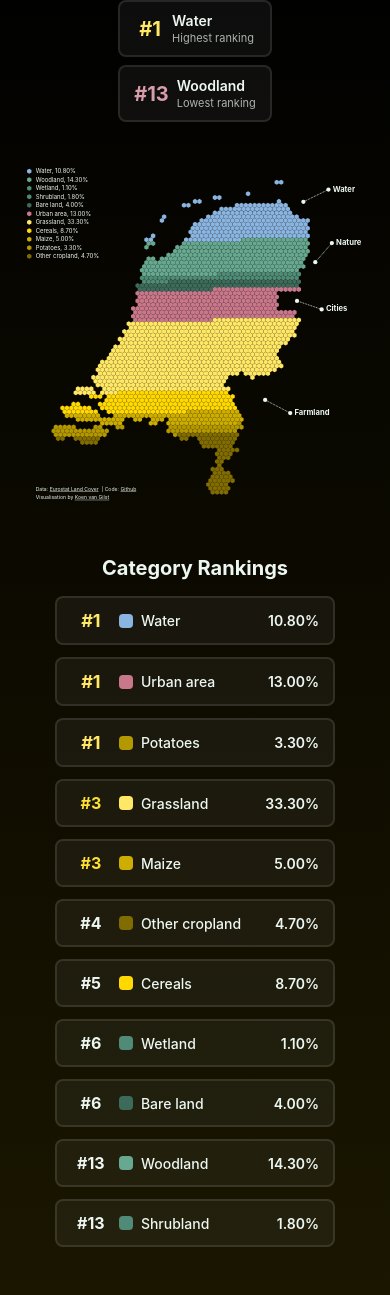
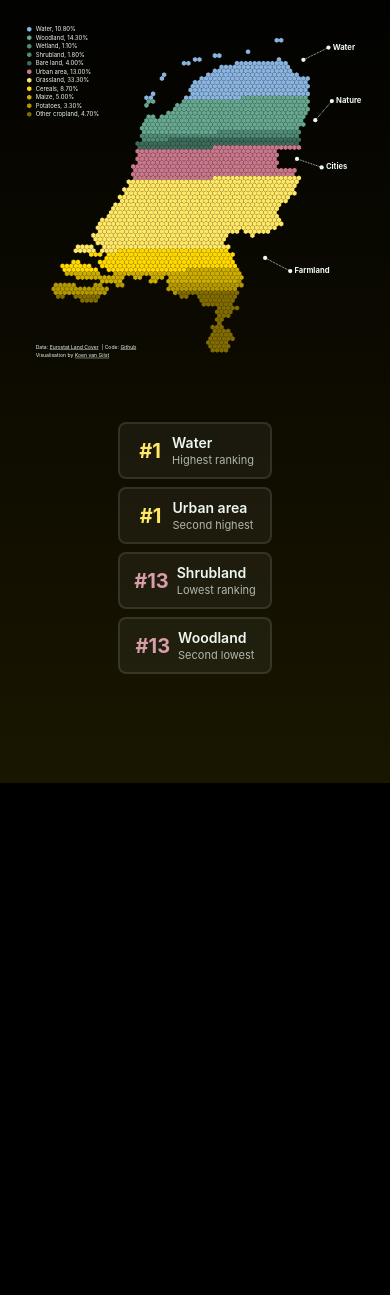
Before and after one commit to vnglst/onsland, a web app: file public/country.html in a window 390 px wide. Shown: the part 61-1356 px from the top of the page. After the commit the page ends 844 px from the top, so only its background shows below. Run offline with its HTML, style and script files only (its server is not run), Linux system fonts and the light colour scheme.

Commit message:
Improve country rankings display with 4 badges
- Move ranking badges from top to bottom (after visualization)
- Show 4 badges instead of 2: top 2 and bottom 2 rankings
- Remove full rankings table from bottom of page
- Update CSS for better bottom positioning
- Badges show: highest, second highest, lowest, second lowest

```diff
--- a/public/country.html
+++ b/public/country.html
@@ -29,17 +29,10 @@
       </div>
     </header>
 
+    <svg id="countrySvg" viewBox="0 0 800 800" preserveAspectRatio="xMidYMid"></svg>
+
     <div id="rankingsInfo" class="rankings-info">
       <!-- Rankings information will be dynamically inserted here -->
-    </div>
-
-    <svg id="countrySvg" viewBox="0 0 800 800" preserveAspectRatio="xMidYMid"></svg>
-
-    <div class="country-rankings-container">
-      <h2 class="country-rankings-title">Category Rankings</h2>
-      <div id="countryRankingsTable" class="country-rankings-table">
-        <!-- Rankings table will be dynamically generated here -->
-      </div>
     </div>
 
     <script src="countries.js"></script>
@@ -102,138 +95,71 @@
         return categoryName.toLowerCase().replace(/[^a-z0-9]+/g, '-');
       }
 
-      function displayRankings() {
-        const rankings = calculateCountryRankings();
-        const container = document.getElementById('rankingsInfo');
-
-        // Find highest ranking (lowest position number)
-        const topRanking = rankings.reduce((min, r) => r.position < min.position ? r : min, rankings[0]);
-
-        // Find lowest ranking (highest position number, but not last place in categories with only this country)
-        const bottomRanking = rankings
-          .filter(r => r.totalCountries > 1) // Only consider categories with multiple countries
-          .reduce((max, r) => r.position > max.position ? r : max, { position: 0 });
-
-        // Create badges
-        if (topRanking) {
-          const topBadge = document.createElement('div');
-          topBadge.className = 'ranking-badge';
+      function createRankingBadge(ranking, label, isTopRank) {
+        const badge = document.createElement('div');
+        badge.className = 'ranking-badge';
 
         const link = document.createElement('a');
-          link.href = `rankings.html#${createCategorySlug(topRanking.categoryName)}`;
+        link.href = `rankings.html#${createCategorySlug(ranking.categoryName)}`;
 
         const positionNumber = document.createElement('div');
-          positionNumber.className = 'ranking-position-number top-rank';
-          positionNumber.textContent = `#${topRanking.position}`;
+        positionNumber.className = `ranking-position-number ${isTopRank ? 'top-rank' : 'bottom-rank'}`;
+        positionNumber.textContent = `#${ranking.position}`;
 
         const content = document.createElement('div');
         content.className = 'ranking-badge-content';
 
         const category = document.createElement('div');
         category.className = 'ranking-badge-category';
-          category.textContent = topRanking.categoryName;
+        category.textContent = ranking.categoryName;
 
-          const label = document.createElement('div');
-          label.className = 'ranking-badge-label';
-          label.textContent = `Highest ranking`;
+        const labelDiv = document.createElement('div');
+        labelDiv.className = 'ranking-badge-label';
+        labelDiv.textContent = label;
 
         content.appendChild(category);
-          content.appendChild(label);
+        content.appendChild(labelDiv);
 
         link.appendChild(positionNumber);
         link.appendChild(content);
-          topBadge.appendChild(link);
+        badge.appendChild(link);
 
-          container.appendChild(topBadge);
+        return badge;
       }
 
-        if (bottomRanking && bottomRanking.position > 0) {
-          const bottomBadge = document.createElement('div');
-          bottomBadge.className = 'ranking-badge';
+      function displayRankings() {
+        const rankings = calculateCountryRankings();
+        const container = document.getElementById('rankingsInfo');
 
-          const link = document.createElement('a');
-          link.href = `rankings.html#${createCategorySlug(bottomRanking.categoryName)}`;
+        // Filter categories with multiple countries for fair comparison
+        const multiCountryRankings = rankings.filter(r => r.totalCountries > 1);
 
-          const positionNumber = document.createElement('div');
-          positionNumber.className = 'ranking-position-number bottom-rank';
-          positionNumber.textContent = `#${bottomRanking.position}`;
+        // Sort by position
+        const sortedRankings = [...multiCountryRankings].sort((a, b) => a.position - b.position);
 
-          const content = document.createElement('div');
-          content.className = 'ranking-badge-content';
+        // Get top 2 rankings (lowest positions)
+        const topRankings = sortedRankings.slice(0, 2);
 
-          const category = document.createElement('div');
-          category.className = 'ranking-badge-category';
-          category.textContent = bottomRanking.categoryName;
+        // Get bottom 2 rankings (highest positions)
+        const bottomRankings = sortedRankings.slice(-2).reverse();
 
-          const label = document.createElement('div');
-          label.className = 'ranking-badge-label';
-          label.textContent = `Lowest ranking`;
+        // Create top ranking badges
+        topRankings.forEach((ranking, index) => {
+          const label = index === 0 ? 'Highest ranking' : 'Second highest';
+          const badge = createRankingBadge(ranking, label, true);
+          container.appendChild(badge);
+        });
 
-          content.appendChild(category);
-          content.appendChild(label);
-
-          link.appendChild(positionNumber);
-          link.appendChild(content);
-          bottomBadge.appendChild(link);
-
-          container.appendChild(bottomBadge);
-        }
+        // Create bottom ranking badges
+        bottomRankings.forEach((ranking, index) => {
+          const label = index === 0 ? 'Lowest ranking' : 'Second lowest';
+          const badge = createRankingBadge(ranking, label, false);
+          container.appendChild(badge);
+        });
       }
 
       // Display rankings when page loads
       displayRankings();
-
-      function displayFullRankingsTable() {
-        const rankings = calculateCountryRankings();
-        const container = document.getElementById('countryRankingsTable');
-
-        // Sort rankings by position (best ranks first)
-        rankings.sort((a, b) => a.position - b.position);
-
-        rankings.forEach(ranking => {
-          const row = document.createElement('div');
-          row.className = 'ranking-row';
-
-          const link = document.createElement('a');
-          link.href = `rankings.html#${createCategorySlug(ranking.categoryName)}`;
-
-          const rank = document.createElement('div');
-          rank.className = `ranking-rank${ranking.position <= 3 ? ' rank-' + ranking.position : ''}`;
-          rank.textContent = `#${ranking.position}`;
-
-          const categoryName = document.createElement('div');
-          categoryName.className = 'ranking-category-name';
-
-          const colorBox = document.createElement('div');
-          colorBox.className = 'ranking-category-color';
-          colorBox.style.backgroundColor = ranking.categoryColor;
-
-          const categoryText = document.createElement('span');
-          categoryText.textContent = ranking.categoryName;
-
-          categoryName.appendChild(colorBox);
-          categoryName.appendChild(categoryText);
-
-          const value = document.createElement('div');
-          value.className = 'ranking-value';
-          value.textContent = `${(ranking.percentage * 100).toFixed(2)}%`;
-
-          const outOf = document.createElement('div');
-          outOf.className = 'ranking-outof';
-          outOf.textContent = `of ${ranking.totalCountries}`;
-
-          link.appendChild(rank);
-          link.appendChild(categoryName);
-          link.appendChild(value);
-          link.appendChild(outOf);
-
-          row.appendChild(link);
-          container.appendChild(row);
-        });
-      }
-
-      // Display full rankings table
-      displayFullRankingsTable();
 
       let worldData = null;
       let isSquareLayout = false;
--- a/public/style.css
+++ b/public/style.css
@@ -389,8 +389,8 @@ a {
 
 /* Rankings info section */
 .rankings-info {
-  max-width: 800px;
-  margin: 0 auto 20px auto;
+  max-width: 1000px;
+  margin: 40px auto 60px auto;
   padding: 0 20px;
   display: flex;
   gap: 16px;
@@ -482,6 +482,7 @@ a {
   .rankings-info {
     flex-direction: column;
     gap: 8px;
+    margin: 32px auto 48px auto;
   }
 
   .ranking-badge {
@@ -489,177 +490,3 @@ a {
     justify-content: center;
   }
 }
-
-/* Country rankings table */
-.country-rankings-container {
-  max-width: 1000px;
-  margin: 40px auto;
-  padding: 0 20px 40px 20px;
-}
-
-.country-rankings-title {
-  text-align: center;
-  margin-bottom: 24px;
-  font-size: 28px;
-  color: var(--text-light);
-}
-
-.country-rankings-table {
-  display: flex;
-  flex-direction: column;
-  gap: 12px;
-}
-
-.ranking-row {
-  background: rgba(255, 255, 255, 0.05);
-  border: 2px solid rgba(255, 255, 255, 0.1);
-  border-radius: 8px;
-  padding: 16px 20px;
-  display: grid;
-  grid-template-columns: 60px 1fr 100px 80px;
-  align-items: center;
-  gap: 16px;
-  transition: all 0.2s ease;
-}
-
-.ranking-row:hover {
-  background: rgba(255, 255, 255, 0.08);
-  border-color: rgba(255, 255, 255, 0.2);
-}
-
-.ranking-row a {
-  text-decoration: none;
-  color: var(--text-light);
-  display: contents;
-}
-
-.ranking-rank {
-  font-size: 20px;
-  font-weight: bold;
-  text-align: center;
-}
-
-.ranking-rank.rank-1 {
-  color: hsl(51, 100%, 70%);
-  font-size: 24px;
-}
-
-.ranking-rank.rank-2,
-.ranking-rank.rank-3 {
-  color: hsl(51, 100%, 60%);
-}
-
-.ranking-category-name {
-  display: flex;
-  align-items: center;
-  gap: 12px;
-  font-size: 18px;
-  font-weight: 500;
-}
-
-.ranking-category-color {
-  width: 20px;
-  height: 20px;
-  border-radius: 4px;
-  flex-shrink: 0;
-}
-
-.ranking-value {
-  font-size: 18px;
-  font-weight: 600;
-  text-align: right;
-}
-
-.ranking-outof {
-  font-size: 14px;
-  opacity: 0.7;
-  text-align: right;
-}
-
-@media (max-width: 768px) {
-  .country-rankings-container {
-    padding: 0 12px 32px 12px;
-    margin: 32px auto;
-  }
-
-  .country-rankings-title {
-    font-size: 24px;
-    margin-bottom: 20px;
-  }
-
-  .ranking-row {
-    grid-template-columns: 50px 1fr 90px 70px;
-    gap: 12px;
-    padding: 14px 16px;
-  }
-
-  .ranking-rank {
-    font-size: 18px;
-  }
-
-  .ranking-rank.rank-1 {
-    font-size: 20px;
-  }
-
-  .ranking-category-name {
-    font-size: 16px;
-    gap: 10px;
-  }
-
-  .ranking-category-color {
-    width: 16px;
-    height: 16px;
-  }
-
-  .ranking-value {
-    font-size: 16px;
-  }
-
-  .ranking-outof {
-    font-size: 13px;
-  }
-}
-
-@media (max-width: 480px) {
-  .country-rankings-container {
-    padding: 0 8px 24px 8px;
-    margin: 24px auto;
-  }
-
-  .country-rankings-title {
-    font-size: 20px;
-    margin-bottom: 16px;
-  }
-
-  .ranking-row {
-    grid-template-columns: 40px 1fr 70px;
-    gap: 8px;
-    padding: 12px 14px;
-  }
-
-  .ranking-rank {
-    font-size: 16px;
-  }
-
-  .ranking-rank.rank-1 {
-    font-size: 18px;
-  }
-
-  .ranking-category-name {
-    font-size: 14px;
-    gap: 8px;
-  }
-
-  .ranking-category-color {
-    width: 14px;
-    height: 14px;
-  }
-
-  .ranking-value {
-    font-size: 14px;
-  }
-
-  .ranking-outof {
-    display: none;
-  }
-}
```
Lines whose indentation alone changed are shown as unchanged.
